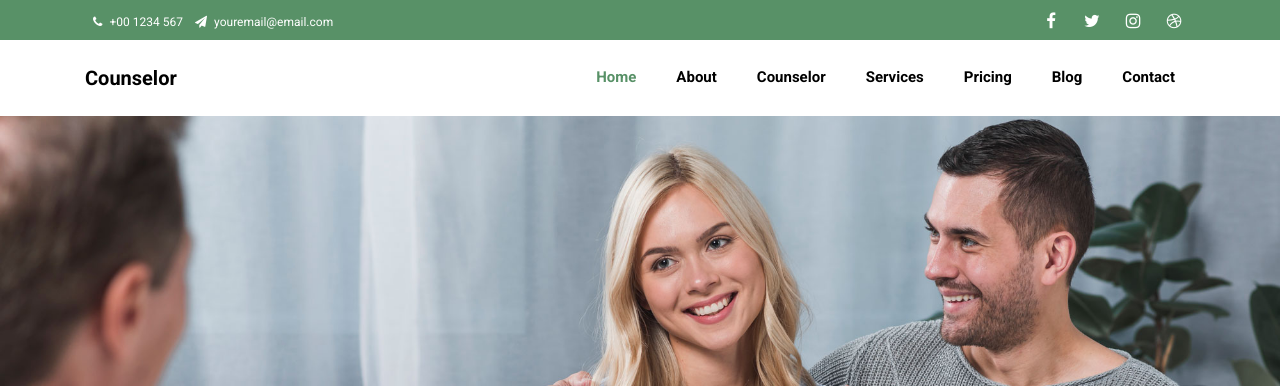
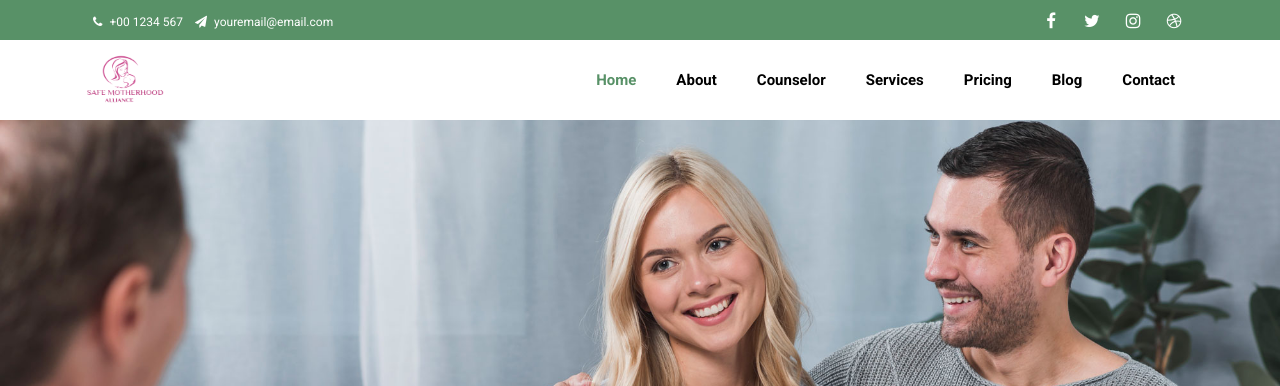
Before and after one commit to jdsllk7/safemotherhoodalliance, a PHP site: page / in a window 1280 px wide. Shown: the top 386 px of the page. Run offline with PHP 8.4, Linux system fonts and the light colour scheme; some libraries are stand-ins or nearby versions; some web fonts are replaced.

Commit message:
logo added

```diff
--- a/about.php
+++ b/about.php
@@ -45,7 +45,9 @@
 
 	  <nav class="navbar navbar-expand-lg navbar-dark ftco_navbar bg-dark ftco-navbar-light" id="ftco-navbar">
 	    <div class="container">
-	      <a class="navbar-brand" href="index.php">Counselor</a>
+	      <a class="navbar-brand" href="index.php">
+				<img src="images/logo/sma-logo-pink.png" alt="logo" width="80" height="50">
+			</a>
 	      <button class="navbar-toggler" type="button" data-toggle="collapse" data-target="#ftco-nav" aria-controls="ftco-nav" aria-expanded="false" aria-label="Toggle navigation">
 	        <span class="oi oi-menu"></span> Menu
 	      </button>
--- a/blog-single.php
+++ b/blog-single.php
@@ -45,7 +45,9 @@
 
 	  <nav class="navbar navbar-expand-lg navbar-dark ftco_navbar bg-dark ftco-navbar-light" id="ftco-navbar">
 	    <div class="container">
-	      <a class="navbar-brand" href="index.php">Counselor</a>
+	      <a class="navbar-brand" href="index.php">
+				<img src="images/logo/sma-logo-pink.png" alt="logo" width="80" height="50">
+			</a>
 	      <button class="navbar-toggler" type="button" data-toggle="collapse" data-target="#ftco-nav" aria-controls="ftco-nav" aria-expanded="false" aria-label="Toggle navigation">
 	        <span class="oi oi-menu"></span> Menu
 	      </button>
--- a/blog.php
+++ b/blog.php
@@ -45,7 +45,9 @@
 
 	  <nav class="navbar navbar-expand-lg navbar-dark ftco_navbar bg-dark ftco-navbar-light" id="ftco-navbar">
 	    <div class="container">
-	      <a class="navbar-brand" href="index.php">Counselor</a>
+	      <a class="navbar-brand" href="index.php">
+				<img src="images/logo/sma-logo-pink.png" alt="logo" width="80" height="50">
+			</a>
 	      <button class="navbar-toggler" type="button" data-toggle="collapse" data-target="#ftco-nav" aria-controls="ftco-nav" aria-expanded="false" aria-label="Toggle navigation">
 	        <span class="oi oi-menu"></span> Menu
 	      </button>
--- a/contact.php
+++ b/contact.php
@@ -45,7 +45,9 @@
 
 	  <nav class="navbar navbar-expand-lg navbar-dark ftco_navbar bg-dark ftco-navbar-light" id="ftco-navbar">
 	    <div class="container">
-	      <a class="navbar-brand" href="index.php">Counselor</a>
+	      <a class="navbar-brand" href="index.php">
+				<img src="images/logo/sma-logo-pink.png" alt="logo" width="80" height="50">
+			</a>
 	      <button class="navbar-toggler" type="button" data-toggle="collapse" data-target="#ftco-nav" aria-controls="ftco-nav" aria-expanded="false" aria-label="Toggle navigation">
 	        <span class="oi oi-menu"></span> Menu
 	      </button>
--- a/index.php
+++ b/index.php
@@ -1,10 +1,11 @@
 <!DOCTYPE html>
 <html lang="en">
+
 <head>
-    <title>Counselor - Free Bootstrap 4 Template by Colorlib</title>
+	<title>Home | Safe Motherhood Alliance</title>
 	<meta charset="utf-8">
 	<meta name="viewport" content="width=device-width, initial-scale=1, shrink-to-fit=no">
-
+	<link rel="shortcut icon" type="image/x-icon" href="images/logo/sma-logo-pink.png" />
 	<link href="https://fonts.googleapis.com/css?family=Roboto:300,400,500,700&display=swap" rel="stylesheet">
 
 	<link rel="stylesheet" href="https://stackpath.bootstrapcdn.com/font-awesome/4.7.0/css/font-awesome.min.css">
@@ -18,6 +19,7 @@
 	<link rel="stylesheet" href="css/flaticon.css">
 	<link rel="stylesheet" href="css/style.css">
 </head>
+
 <body>
 
 	<div class="wrap">
@@ -45,7 +47,9 @@
 
 	<nav class="navbar navbar-expand-lg navbar-dark ftco_navbar bg-dark ftco-navbar-light" id="ftco-navbar">
 		<div class="container">
-	      <a class="navbar-brand" href="index.php">Counselor</a>
+			<a class="navbar-brand" href="index.php">
+				<img src="images/logo/sma-logo-pink.png" alt="logo" width="80" height="50">
+			</a>
 			<button class="navbar-toggler" type="button" data-toggle="collapse" data-target="#ftco-nav" aria-controls="ftco-nav" aria-expanded="false" aria-label="Toggle navigation">
 				<span class="oi oi-menu"></span> Menu
 			</button>
@@ -602,9 +606,13 @@
 				<div class="row">
 					<div class="col-md-12">
 
-	            <p class="mb-0" style="color: rgba(255,255,255,.5);"><!-- Link back to Colorlib can't be removed. Template is licensed under CC BY 3.0. -->
-	  Copyright &copy;<script>document.write(new Date().getFullYear());</script> All rights reserved | This template is made with <i class="fa fa-heart color-danger" aria-hidden="true"></i> by <a href="https://colorlib.com" target="_blank">Colorlib.com</a>
-	  <!-- Link back to Colorlib can't be removed. Template is licensed under CC BY 3.0. --></p>
+						<p class="mb-0" style="color: rgba(255,255,255,.5);">
+							<!-- Link back to Colorlib can't be removed. Template is licensed under CC BY 3.0. -->
+							Copyright &copy;<script>
+								document.write(new Date().getFullYear());
+							</script> All rights reserved | This template is made with <i class="fa fa-heart color-danger" aria-hidden="true"></i> by <a href="https://colorlib.com" target="_blank">Colorlib.com</a>
+							<!-- Link back to Colorlib can't be removed. Template is licensed under CC BY 3.0. -->
+						</p>
 					</div>
 				</div>
 			</div>
@@ -614,7 +622,9 @@
 
 
 	<!-- loader -->
-  <div id="ftco-loader" class="show fullscreen"><svg class="circular" width="48px" height="48px"><circle class="path-bg" cx="24" cy="24" r="22" fill="none" stroke-width="4" stroke="#eeeeee"/><circle class="path" cx="24" cy="24" r="22" fill="none" stroke-width="4" stroke-miterlimit="10" stroke="#F96D00"/></svg></div>
+	<div id="ftco-loader" class="show fullscreen"><svg class="circular" width="48px" height="48px">
+			<circle class="path-bg" cx="24" cy="24" r="22" fill="none" stroke-width="4" stroke="#eeeeee" />
+			<circle class="path" cx="24" cy="24" r="22" fill="none" stroke-width="4" stroke-miterlimit="10" stroke="#F96D00" /></svg></div>
 
 
 	<script src="js/jquery.min.js"></script>
@@ -633,4 +643,5 @@
 	<script src="js/main.js"></script>
 
 </body>
+
 </html>
--- a/pricing.php
+++ b/pricing.php
@@ -45,7 +45,9 @@
 
 	  <nav class="navbar navbar-expand-lg navbar-dark ftco_navbar bg-dark ftco-navbar-light" id="ftco-navbar">
 	    <div class="container">
-	      <a class="navbar-brand" href="index.php">Counselor</a>
+	      <a class="navbar-brand" href="index.php">
+				<img src="images/logo/sma-logo-pink.png" alt="logo" width="80" height="50">
+			</a>
 	      <button class="navbar-toggler" type="button" data-toggle="collapse" data-target="#ftco-nav" aria-controls="ftco-nav" aria-expanded="false" aria-label="Toggle navigation">
 	        <span class="oi oi-menu"></span> Menu
 	      </button>
--- a/services.php
+++ b/services.php
@@ -45,7 +45,9 @@
 
 	  <nav class="navbar navbar-expand-lg navbar-dark ftco_navbar bg-dark ftco-navbar-light" id="ftco-navbar">
 	    <div class="container">
-	      <a class="navbar-brand" href="index.php">Counselor</a>
+	      <a class="navbar-brand" href="index.php">
+				<img src="images/logo/sma-logo-pink.png" alt="logo" width="80" height="50">
+			</a>
 	      <button class="navbar-toggler" type="button" data-toggle="collapse" data-target="#ftco-nav" aria-controls="ftco-nav" aria-expanded="false" aria-label="Toggle navigation">
 	        <span class="oi oi-menu"></span> Menu
 	      </button>
```
Also changed, not shown: counselor.php (+16 -5 lines), images/logo/sma-logo-pink.png (added). Lines whose indentation alone changed are shown as unchanged.
